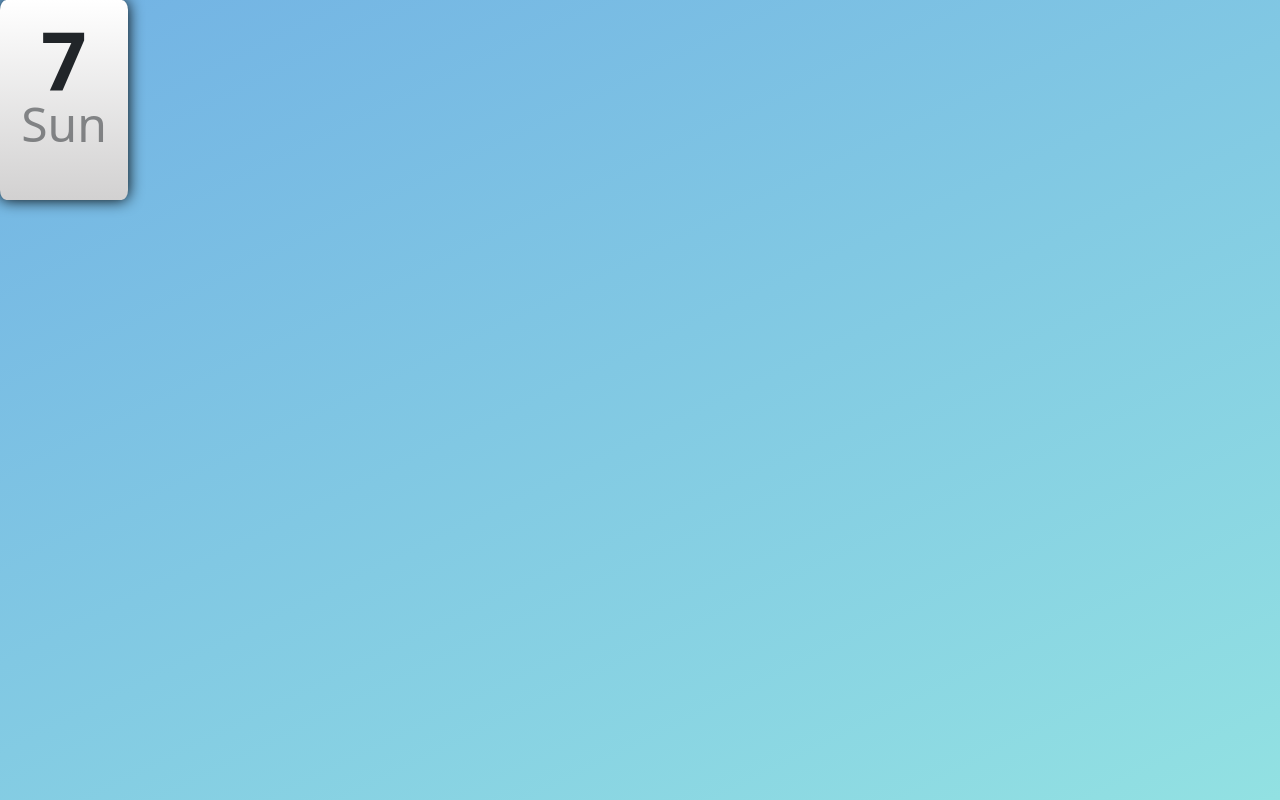
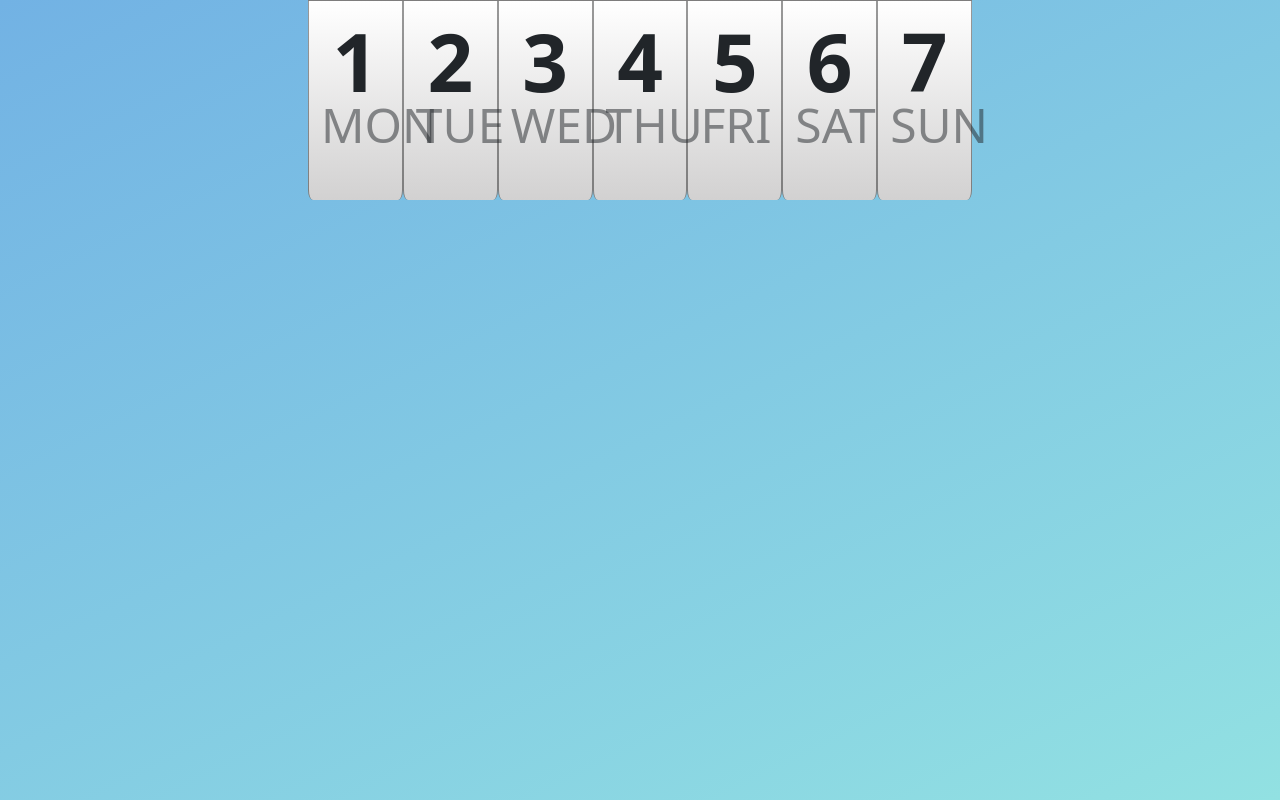
Before and after one commit to MartinYordanov374/OnSpot, a React (Create React App) app: page /EventsManager/CalendarSchedule in a window 1280 px wide. Built offline with nearby package versions, Linux system fonts and the light colour scheme.

Commit message:
The week component now displays all weekdays

```diff
--- a/src/Components/CalendarScheduleComponent/CalendarSchedule.js
+++ b/src/Components/CalendarScheduleComponent/CalendarSchedule.js
@@ -1,11 +1,14 @@
 import React, { Component } from 'react'
 import DayComponent from './DayComponent'
+import WeekComponent from './WeekComponent'
 
 export default class CalendarSchedule extends Component {
   render() {
     return (
-      <div>
-        <DayComponent dayData = {{'dayNumber': 7, 'dayName': 'Sun'}}/>
+      <div className='CalendarWrapper'>
+        <div className='CalendarContainer mx-auto'>
+            <WeekComponent/>
+        </div>
       </div>
     )
   }
--- a/src/Components/CalendarScheduleComponent/DayComponent.js
+++ b/src/Components/CalendarScheduleComponent/DayComponent.js
@@ -4,12 +4,10 @@ export default class DayComponent extends Component {
 
   render() {
     return (
-      <div className='DayComponentWrapper'>
-        <div className='DayContainer'>
+        <div className='DayContainer col'>
               <p className='DayNumber DayText'>{this.props.dayData.dayNumber}</p>
               <p className='DayName DayText'>{this.props.dayData.dayName}</p>
         </div>
-      </div>
     )
   }
 }
--- a/src/Components/CalendarScheduleComponent/Styles/CalendarScheduleStyle.css
+++ b/src/Components/CalendarScheduleComponent/Styles/CalendarScheduleStyle.css
@@ -4,10 +4,14 @@
   height: 25vh;
   background-image: -webkit-gradient(linear, left top, left bottom, from(white), to(#d2d1d1));
   background-image: linear-gradient(to bottom, white, #d2d1d1);
+  text-align: center;
   border-radius: 5%;
-  -webkit-box-shadow: black 0px 0px 15px;
-          box-shadow: black 0px 0px 15px;
-  text-align: center;
+  border-top-left-radius: 0%;
+  border-top-right-radius: 0%;
+  border-style: solid;
+  border-bottom: none;
+  border-width: 0.1rem;
+  border-color: rgba(0, 0, 0, 0.4);
 }
 
 .DayContainer .DayNumber {
@@ -20,4 +24,8 @@
   opacity: 50%;
   margin-top: -3rem;
 }
+
+.CalendarWrapper .CalendarContainer {
+  width: 50%;
+}
 /*# sourceMappingURL=CalendarScheduleStyle.css.map */
--- a/src/Components/CalendarScheduleComponent/Styles/CalendarScheduleStyle.scss
+++ b/src/Components/CalendarScheduleComponent/Styles/CalendarScheduleStyle.scss
@@ -3,11 +3,15 @@
     width: 10%;
     height: 25vh;
     background-image: linear-gradient(to bottom, white, rgb(210, 209, 209));
+    text-align: center;
     border-radius: 5%;
-    box-shadow: black 0px 0px 15px;
-    text-align: center;
+    border-top-left-radius: 0%;
+    border-top-right-radius: 0%;
+    border-style: solid;
+    border-bottom: none;
+    border-width: 0.1rem;
     // border-top-style: solid;
-    // border-color: rgb(255, 225, 0);
+    border-color: rgba(0, 0, 0, 0.4);
     // border-top-width: 1rem;
     .DayNumber{
         font-size: 5rem;
@@ -19,3 +23,9 @@
         margin-top:-3rem;
     }
 }
+
+.CalendarWrapper{
+    .CalendarContainer{
+        width: 50%;
+    }
+}
--- a/src/Components/CalendarScheduleComponent/WeekComponent.js
+++ b/src/Components/CalendarScheduleComponent/WeekComponent.js
@@ -1,9 +1,20 @@
 import React, { Component } from 'react'
+import DayComponent from './DayComponent'
 
 export default class WeekComponent extends Component {
   render() {
     return (
-      <div>WeekComponent</div>
+      <div className='weekWrapper'>
+        <div className='weekContainer row'>
+            <DayComponent  dayData = {{'dayNumber': 1, 'dayName': 'MON'}}/>
+            <DayComponent dayData = {{'dayNumber': 2, 'dayName': 'TUE'}}/>
+            <DayComponent className ='col' dayData = {{'dayNumber': 3, 'dayName': 'WED'}}/>
+            <DayComponent className ='col' dayData = {{'dayNumber': 4, 'dayName': 'THU'}}/>
+            <DayComponent className ='col' dayData = {{'dayNumber': 5, 'dayName': 'FRI'}}/>
+            <DayComponent className ='col' dayData = {{'dayNumber': 6, 'dayName': 'SAT'}}/>
+            <DayComponent className ='col' dayData = {{'dayNumber': 7, 'dayName': 'SUN'}}/>
+        </div>
+      </div>
     )
   }
 }
```
Also changed, not shown: 1 other file (tests, documents, lock files or other folders).
